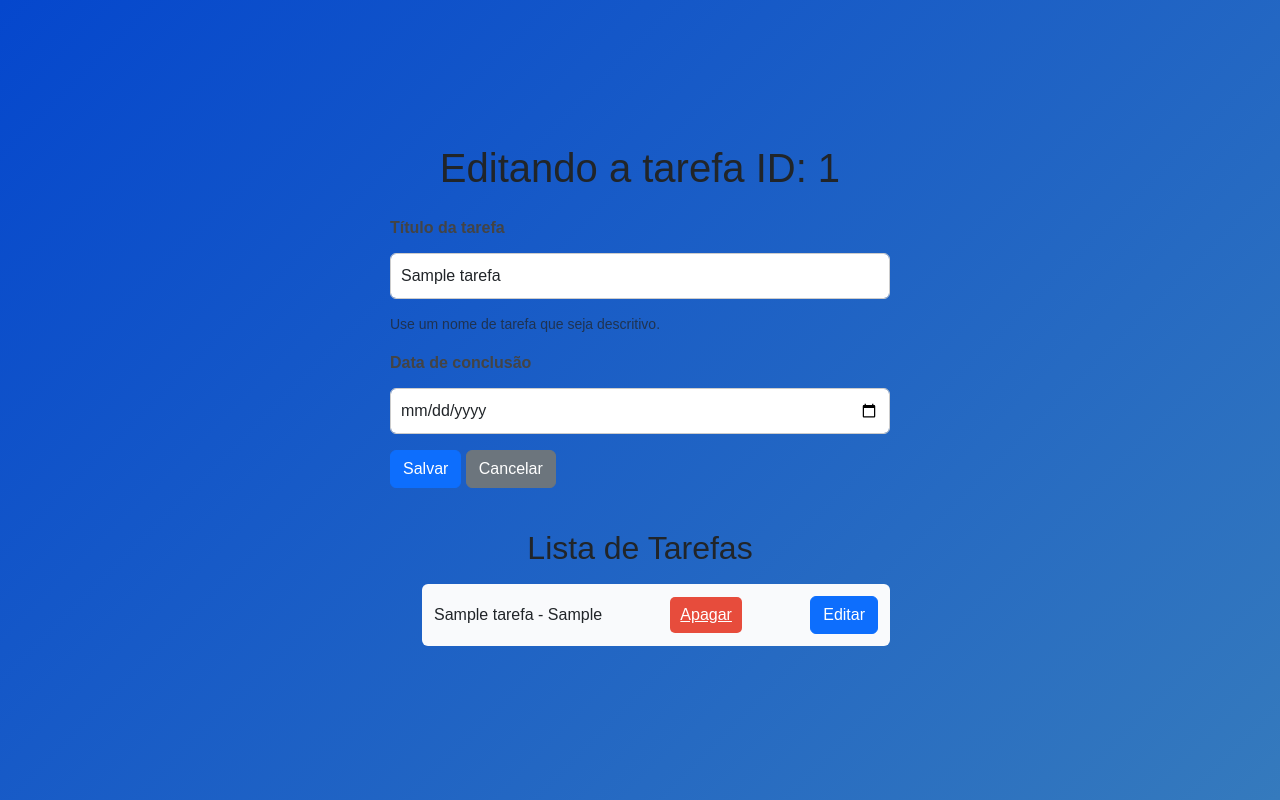
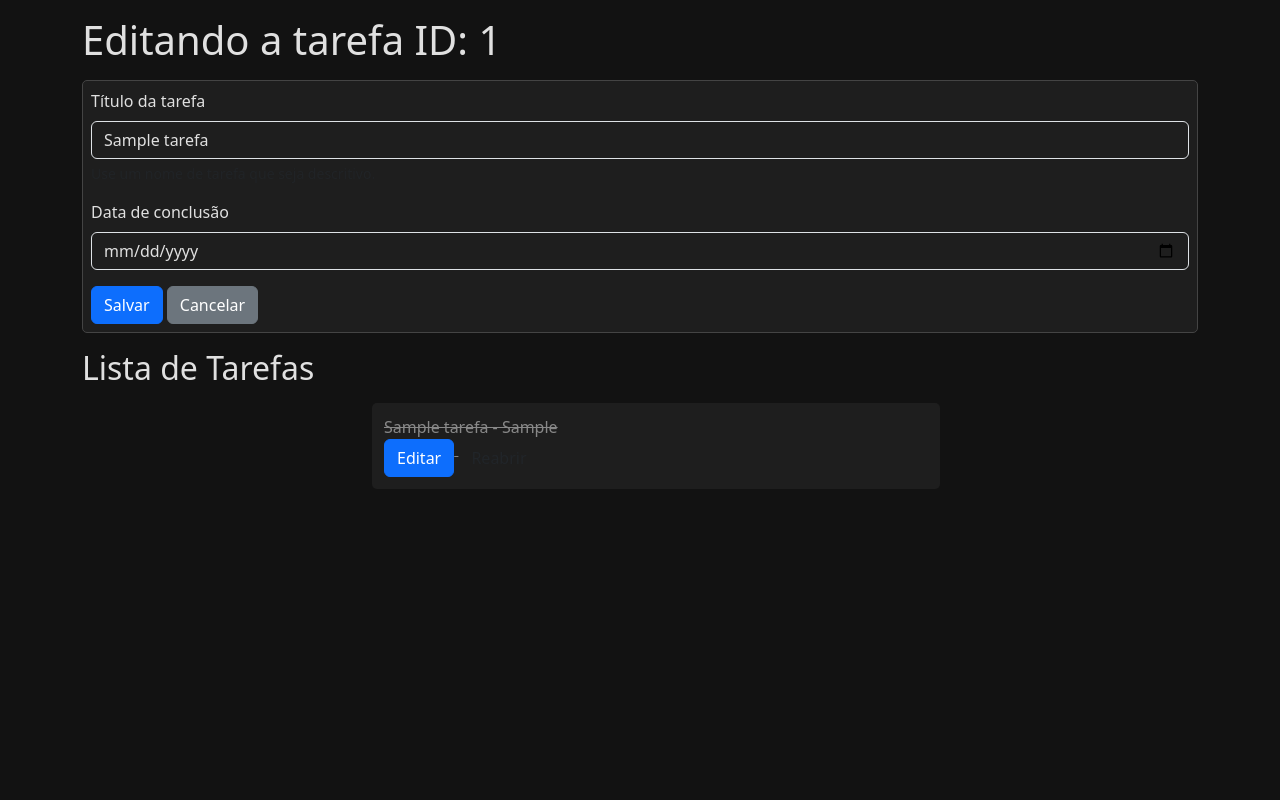
Before and after one commit to daviJoaquim/agenda, a Flask app: page /update/1 in a window 1280 px wide. Run offline with Flask 3, Linux system fonts and the light colour scheme; tables that the repository leaves empty hold one stand-in row (values such as "Sample post").

Commit message:
feat: Colocando novas funcionalidades e estilização na agenda feita em Python

```diff
--- a/app.py
+++ b/app.py
@@ -1,6 +1,6 @@
-from flask import Flask, render_template, request, redirect, url_for
+from flask import Flask, redirect, render_template, request, url_for
+from models.database import init_db
 from models.tarefa import Tarefa
-from models.database import init_db
 
 app = Flask(__name__)
 
@@ -10,10 +10,9 @@
 def home():
     return render_template('home.html', titulo='Home')
 
-@app.route('/agenda', methods=['GET', 'POST'])
+@app.route('/agenda', methods=['GET','POST'])
 def agenda():
     tarefas = None
-
 
     if request.method == 'POST':
         titulo_tarefa = request.form['titulo-tarefa']
@@ -26,9 +25,10 @@
 
 @app.route('/delete/<int:idTarefa>')
 def delete(idTarefa):
-    tarefas = Tarefa.id(idTarefa)
-    tarefas.excluir_tarefa()
-    # return render_template("agenda.html", titulo="Agenda", tarefas=tarefas)
+    tarefa = Tarefa.id(idTarefa)
+    tarefa.excluir_tarefa()
+    # return render_template('agenda.html', titulo="Agenda",
+    # tarefa=tarefas)
     return redirect(url_for('agenda'))
 
 @app.route('/update/<int:idTarefa>', methods=['GET', 'POST'])
@@ -36,16 +36,26 @@
     tarefas = None
 
     if request.method == 'POST':
-        titulo = request.form['titulo-tarefa']
-        data = request.form['data-conclusao']
-        tarefa = Tarefa(titulo, data, idTarefa)
-        tarefa.atualizar_tarefa()
-        return redirect(url_for('agenda')) # early return
+        titulo_tarefa = request.form['titulo-tarefa']
+        data_conclusao = request.form['data-conclusao']
+        tarefa = Tarefa(titulo_tarefa, data_conclusao, idTarefa)
+        tarefa.atualizar()
 
     tarefas = Tarefa.obter_tarefas()
-    tarefa_selecionada = Tarefa.id(idTarefa) # seleção da tarefa que será editada
+    tarefa_selecionada = Tarefa.id(idTarefa)
+    return render_template('agenda.html', titulo=f'Editando a tarefa ID: {idTarefa}',tarefa_selecionada=tarefa_selecionada, tarefas=tarefas )
 
-    return render_template('agenda.html', titulo=f'Editando a tarefa ID: {idTarefa}', tarefas=tarefas, tarefa_selecionada=tarefa_selecionada)
+@app.route('/completar/<int:idTarefa>', methods=['GET', 'POST'])
+def completar(idTarefa):
+    tarefa = Tarefa.id(idTarefa)
+    tarefa.completar_tarefa()
+    return redirect(url_for('agenda'))
+
+@app.route('/reabrir/<int:idTarefa>', methods=['GET', 'POST'])
+def reabrir(idTarefa):
+    tarefa = Tarefa.id(idTarefa)
+    tarefa.reabrir_tarefa()
+    return redirect(url_for('agenda'))
 
 @app.route('/ola')
 def ola_mundo():
--- a/models/database.py
+++ b/models/database.py
@@ -14,7 +14,8 @@
         CREATE TABLE IF NOT EXISTS tarefas (
             id INTEGER PRIMARY KEY AUTOINCREMENT,
             titulo_tarefa TEXT NOT NULL,
-            data_conclusao TEXT
+            data_conclusao TEXT,
+            concluida INTER DEFAULT 0
         );
         """)
 
@@ -29,7 +30,9 @@
             CREATE TABLE IF NOT EXISTS tarefas (
                 id INTEGER PRIMARY KEY AUTOINCREMENT,
                 titulo_tarefa TEXT NOT NULL,
-                data_conclusao TEXT);
+                data_conclusao TEXT,
+                concluida INTER DEFAULT 0
+                );
                 ''')
 
     def executar(self, query: str, params: tuple = ()) -> Cursor:
--- a/static/style.css
+++ b/static/style.css
@@ -1,173 +1,72 @@
-
-* {
+/* Fundo e texto geral */
+html, body {
+    background-color: #121212 !important;
+    color: #e0e0e0 !important;
+    font-family: sans-serif;
     margin: 0;
     padding: 0;
-    box-sizing: border-box;
-    font-family: Arial, Helvetica, sans-serif;
 }
 
-body {
-    background: linear-gradient(135deg, #0547cd, #357abd);
-    min-height: 100vh;
-    display: flex;
-    flex-direction: column;
-    align-items: center;
-    justify-content: center;
-    padding: 20px;
+/* Formulários e inputs */
+form, input, select, textarea {
+    background-color: #1e1e1e !important;
+    color: #e0e0e0 !important;
+    border: 1px solid #444;
+    border-radius: 5px;
+    padding: 8px;
+    width: 100%;
+    box-sizing: border-box;
+    margin-bottom: 10px;
 }
 
-h1 {
-    margin-bottom: 25px;
-    color: #ffffff;
-    text-align: center;
+input:focus, select:focus, textarea:focus {
+    outline: 2px solid #6200ea;
 }
 
-h2 {
-    text-align: center;
-    margin-bottom: 20px;
+/* Cabeçalhos e títulos */
+h1, h2, h3, h4, h5, h6 {
     color: #ffffff;
 }
 
-form {
-    margin-bottom: 25px;
-    width: 100%;
-    max-width: 500px;
-}
-
-label {
-    font-weight: bold;
-    color: #444;
-}
-
-input[type="text"],
-input[type="date"] {
-    width: 100%;
-    padding: 10px;
-    margin-top: 5px;
-    margin-bottom: 15px;
-    border-radius: 6px;
-    border: 1px solid #ccc;
-}
-
-input:focus {
-    outline: none;
-    border-color: #4a90e2;
-}
-
-button,
-.btn {
-    padding: 10px 15px;
-    border-radius: 6px;
-    border: none;
-    cursor: pointer;
-    text-decoration: none;
-    font-size: 14px;
-}
-
-.btn-primary {
-    background: #4a90e2;
-    color: white;
-}
-
-.btn-primary:hover {
-    background: #357abd;
-}
-
-.btn-secondary {
-    background: #9aa0a6;
-    color: white;
-}
-
-.btn-secondary:hover {
-    background: #7d8287;
-}
-
-.btn-danger {
-    background: #e74c3c;
-    color: white;
-    padding: 6px 10px;
-    border-radius: 5px;
-}
-
-.btn-danger:hover {
-    background: #c0392b;
-}
-
+/* Lista de tarefas */
 ul {
-    list-style: none;
-    padding-left: 0;
-    width: 100%;
-    max-width: 500px;
+    padding: 0;
+    max-width: 600px;
+    margin: 0 auto;
 }
 
 li {
-    background: #f9fafc;
-    margin-bottom: 10px;
+    background-color: #1e1e1e !important;
+    margin: 10px 0;
     padding: 12px;
-    border-radius: 6px;
-    display: flex;
-    justify-content: space-between;
-    align-items: center;
+    border-radius: 5px;
+    list-style: none;
 }
 
-li a {
-    margin-left: 5px;
+/* Tarefas concluídas */
+.Completa {
+    text-decoration: line-through;
+    color: #888 !important;
 }
 
-.home-text {
-    text-align: center;
-    font-size: 22px;
-    color: #333;
-    margin-bottom: 20px;
+/* Botões */
+.btn, .btn-danger {
+    padding: 6px 12px;
+    border: none;
+    border-radius: 5px;
+    cursor: pointer;
     font-weight: bold;
+    transition: 0.2s;
 }
 
-.home-link {
-    text-decoration: none;
-    background: #4a90e2;
-    color: white;
-    padding: 12px 25px;
-    border-radius: 8px;
-    font-weight: bold;
-    transition: 0.3s;
-}
+.btn-primary { background-color: #6200ea; color: #fff; }
+.btn-completar { background-color: #03dac6; color: #000; }
+.btn-reabrir { background-color: #ffb300; color: #000; }
+.btn-danger { background-color: #cf6679; color: #fff; }
 
-.home-link:hover {
-    background: #357abd;
-}
+/* Links */
+a { color: inherit; text-decoration: none; }
+a:hover { text-decoration: underline; }
 
-.home {
-    text-align: center;
-    font-size: 22px;
-    font-weight: bold;
-    color: #333;
-    margin-bottom: 20px;
-}
-
-.title {
-    display: inline-block;
-    text-decoration: none;
-    background-color: #4a90e2;
-    color: white;
-    padding: 12px 25px;
-    border-radius: 8px;
-    font-weight: bold;
-    transition: 0.3s;
-    border: 2px solid #2c6bb2;
-}
-
-.title:hover {
-    background-color: #357abd;
-    border-color: #1e4a7a;
-}
-
-.content-border {
-    border: 2px solid #4a90e2;
-    border-radius: 12px;
-    padding: 30px 40px;
-    max-width: 350px;
-    margin: 40px auto;
-    text-align: center;
-    box-shadow: 0 4px 10px rgba(74, 144, 226, 0.2);
-    background-color: #fff;
-}
+/* Rodapé, caso tenha */
+footer { text-align: center; color: #888; padding: 10px; }
--- a/templates/agenda.html
+++ b/templates/agenda.html
@@ -29,10 +29,19 @@
 
         <ul>
             {%for tarefa in tarefas%}
-            <li>{{ tarefa.titulo_tarefa}} - {{tarefa.data_conclusao}}
-                <a href="{{ url_for('delete', idTarefa=tarefa.id_tarefa) }}" class="btn-danger">Apagar</a>
-                <a href="{{ url_for('update', idTarefa=tarefa.id_tarefa) }}" class="btn btn-primary">Editar</a>
-                 <!--Controler para editar -->
+            <li class="{% if tarefa.concluida == 1 %}Completa{% endif %}">
+                <span>{{ tarefa.titulo_tarefa}} - {{tarefa.data_conclusao}}<span>
+                <div class="tarefa"> <a href="{{ url_for('update', idTarefa=tarefa.id_tarefa) }}" class="btn btn-primary">Editar</a>
+
+                {% if tarefa.concluida %}
+                <a href="{{ url_for('reabrir', idTarefa=tarefa.id_tarefa) }}" class="btn btn-reabrir">Reabrir</a>
+                {% else %}
+                    <a href="{{ url_for('completar', idTarefa=tarefa.id_tarefa) }}" class="btn btn-completar">Completar</a>
+                    <a href="{{ url_for('delete', idTarefa=tarefa.id_tarefa) }}" class="btn-danger">Apagar</a>
+                {% endif %}
+                </div>
+
+                <!--Controler para editar -->
             </li>
             {% endfor %}
         </ul>
--- a/teste.py
+++ b/teste.py
@@ -1,6 +1,6 @@
 from models.database import Database
 
-# Teste do gerenciador de contexyo
+# Teste do gerenciador de contexto
 with Database("./data/tarefas.sqlite3") as db:
     db.executar(
         'INSERT INTO tarefas (titulo_tarefa, data_conclusao) VALUES (?, ?)',
```
Also changed, not shown: models/tarefa.py (+28 -12 lines), data/tarefa.sqlite3 (deleted).
